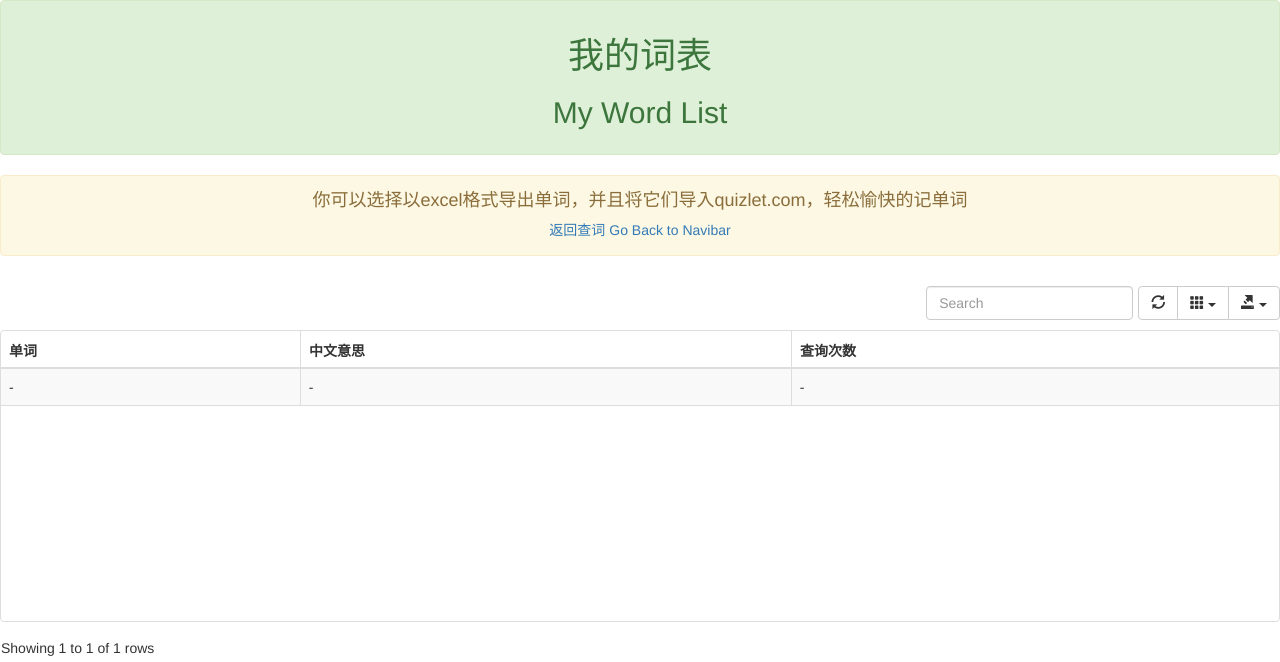
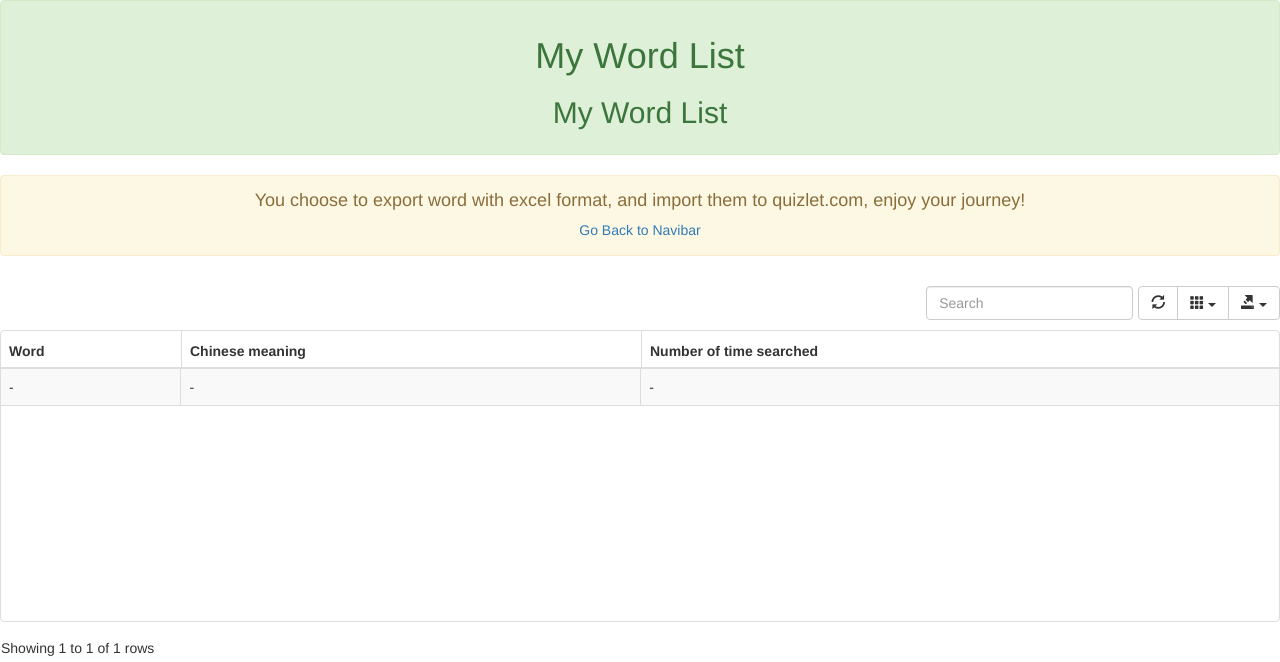
Before and after one commit to Leo6Leo/newhack, a PHP site: page /list.php in a window 1280 px wide. Shown: the top 662 px of the page. Run offline with PHP 8.4, Linux system fonts and the light colour scheme; the visitor is signed in with stand-in values (Sample User, id 1); data that the repository does not hold is empty.

Commit message:
Update list.php

```diff
--- a/list.php
+++ b/list.php
@@ -23,11 +23,11 @@
 
     <div id="reportTableDiv" class="span10" style="width:100%; text-align:center">
 
-	  <div class="alert alert-success"><h1>我的词表</h1>
+	  <div class="alert alert-success"><h1>My Word List</h1>
         <h2>My Word List</h2></div>
-        <div class="alert alert-warning"><h4>你可以选择以excel格式导出单词，并且将它们导入quizlet.com，轻松愉快的记单词</h4>
+        <div class="alert alert-warning"><h4>You choose to export word with excel format, and import them to quizlet.com, enjoy your journey!</h4>
 
-		 <a href="vocab.html">返回查词 Go Back to Navibar</a><br>
+		 <a href="vocab.html"> Go Back to Navibar</a><br>
         </div>
 
     </div>
@@ -35,9 +35,9 @@
 
 	<table class="table table-striped" id="tb_departments">
         <tr>
-            <th>单词</th>
-            <th>中文意思</th>
-            <th>查询次数</th>
+            <th>Word</th>
+            <th>Chinese meaning</th>
+            <th>Number of time searched</th>
         </tr>
 	<?php
   session_start();//获取用户登录信息
@@ -48,11 +48,11 @@
         $con=mysql_connect("localhost","sixbox","sixboxsixbox");
 		    mysql_query("set names 'utf8'");
         if (!$con) {
-            die('连接出错'.$mysql_error());
+            die('Connection failure'.$mysql_error());
         }
         mysql_select_db("xdm447914479_db",$con);//链接数据库
         $result=mysql_query("select * from 6boxespersonal where username='{$username}'");//遍历图书馆表格
-		mysql_query("insert into 6boxeslog (username,behave,ip) values('{$username}','{$behave}','{$ip}')") or die("连接出错".mysql_error()) ;
+		mysql_query("insert into 6boxeslog (username,behave,ip) values('{$username}','{$behave}','{$ip}')") or die("Connection failure".mysql_error()) ;
 
 
         while ($row=mysql_fetch_array($result)) {//Leeeeeeeeeeeeeeeeeeeeeeeeeeeeeeeo
@@ -107,17 +107,17 @@ var TableInit = function () {
             columns: [{
 
                 field: 'wordname',
-                title: '单词',
+                title: 'Word',
 				sortable:'true'
             }, {
                 field: 'def',
-                title: '中文意思',
+                title: 'Chinese meaning',
 				sortable:'true'
             }, {
 
 
                 field: 'checking',
-                title: '查询次数',
+                title: 'Number of time searched',
 				sortable:'true'
             }, ]
         });
```
